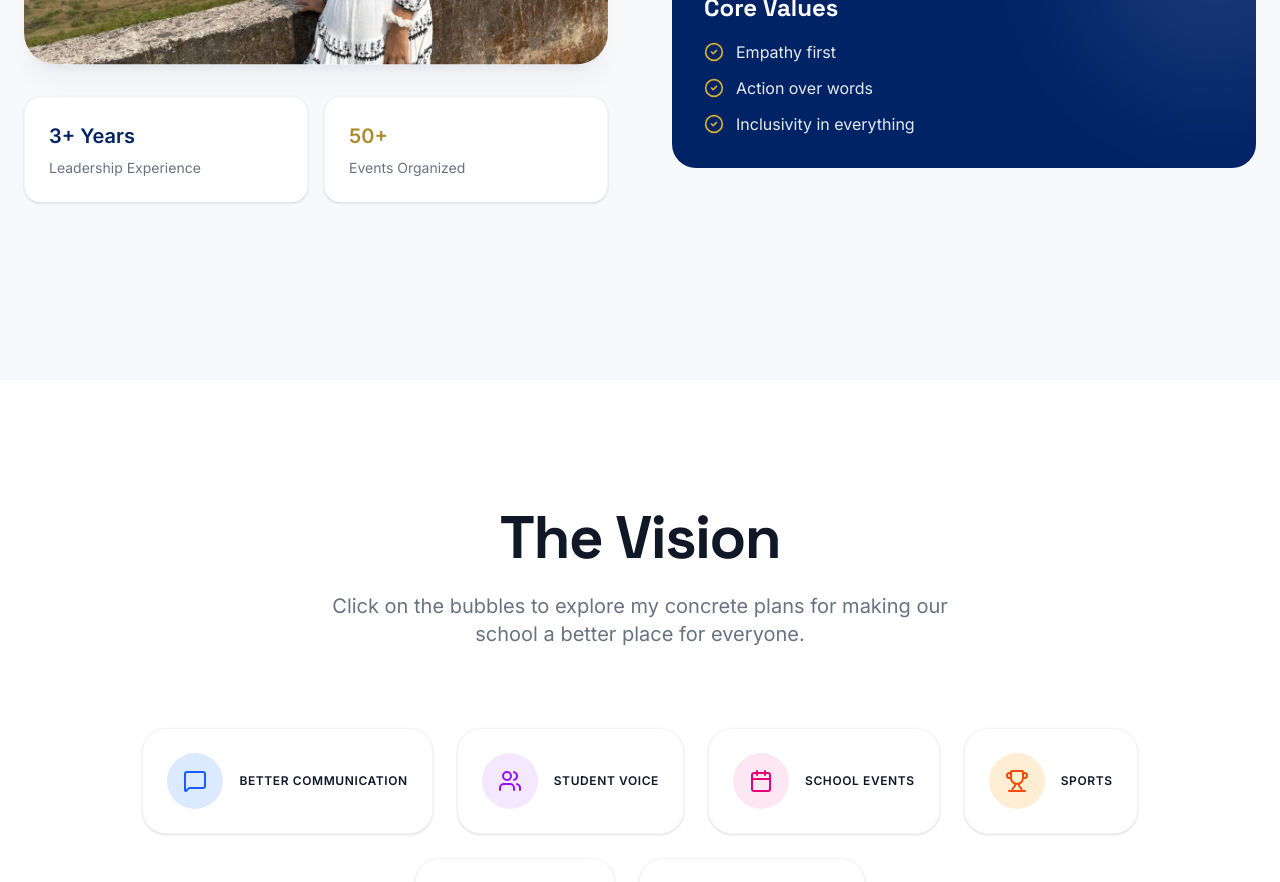
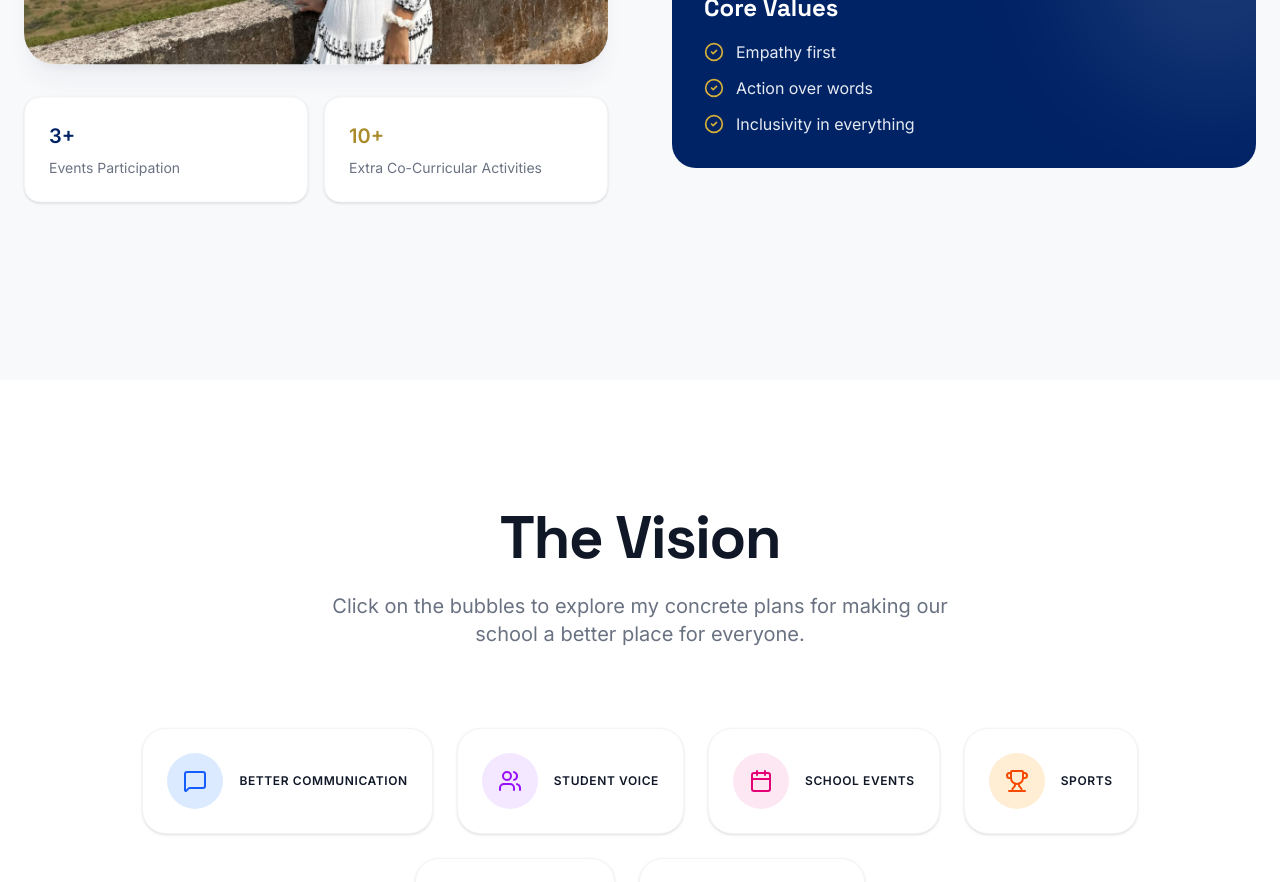
Before and after one commit to neelpatel143/VoteForPari, a React (Vite) app: page / in a window 1280 px wide. Shown: the part 1520-2402 px from the top of the page. Built offline with nearby package versions, Linux system fonts and the light colour scheme; no server answers.

Commit message:
Update MeetPari.tsx

```diff
--- a/src/components/MeetPari.tsx
+++ b/src/components/MeetPari.tsx
@@ -47,12 +47,12 @@ export function MeetPari() {
 
             <div className="grid grid-cols-2 gap-4">
               <div className="bg-white p-6 rounded-2xl shadow-sm border border-gray-100 hover:shadow-md transition-shadow">
-                <h4 className="text-royal font-bold text-xl mb-2">3+ Years</h4>
-                <p className="text-gray-500 text-sm">Leadership Experience</p>
+                <h4 className="text-royal font-bold text-xl mb-2">3+</h4>
+                <p className="text-gray-500 text-sm">Events Participation</p>
               </div>
               <div className="bg-white p-6 rounded-2xl shadow-sm border border-gray-100 hover:shadow-md transition-shadow">
-                <h4 className="text-gold-dark font-bold text-xl mb-2">50+</h4>
-                <p className="text-gray-500 text-sm">Events Organized</p>
+                <h4 className="text-gold-dark font-bold text-xl mb-2">10+</h4>
+                <p className="text-gray-500 text-sm">Extra Co-Curricular Activities</p>
               </div>
             </div>
           </motion.div>
```
